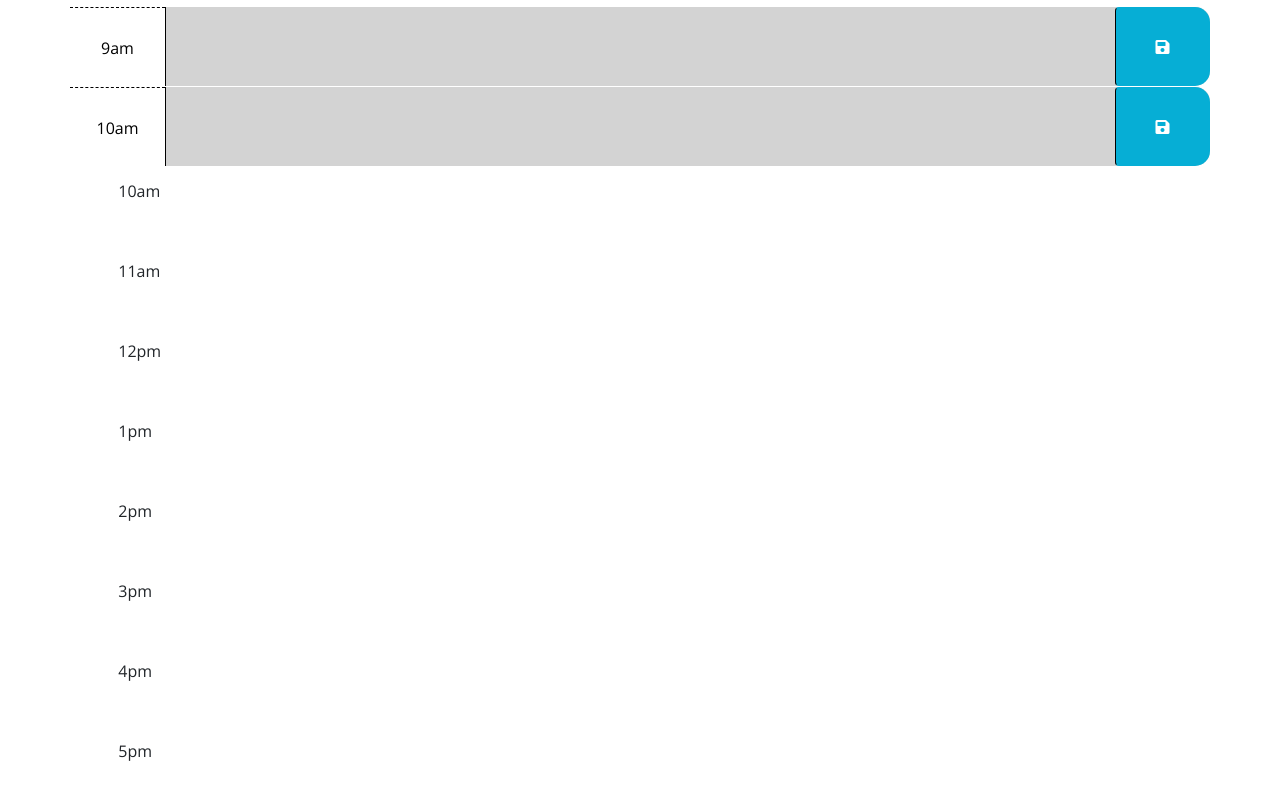
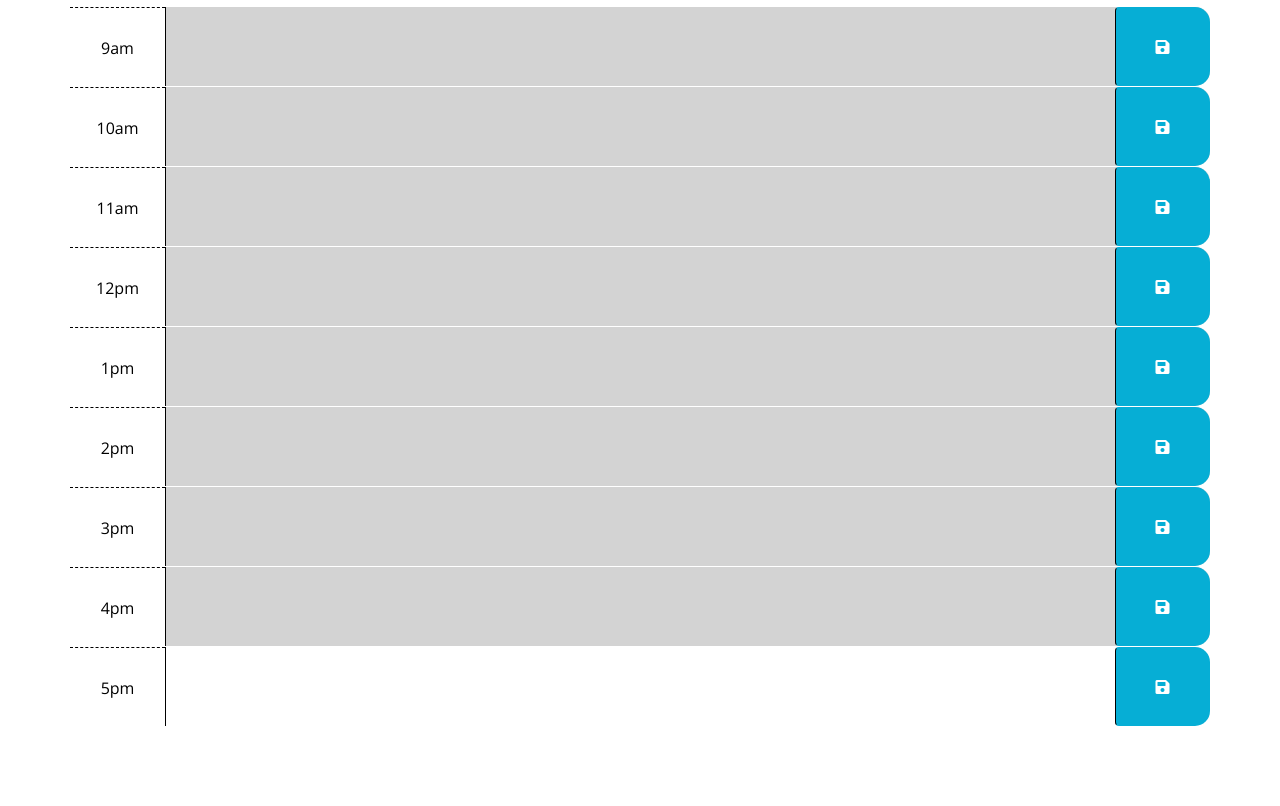
Before and after one commit to tracyroseguajardo/daily-planner, a plain HTML site: page index.html in a window 1280 px wide. Shown: the part 330-1136 px from the top of the page. After the commit the page ends 1056 px from the top, so only its background shows below. Drawn offline with nearby package versions, Linux system fonts and the light colour scheme.

Commit message:
added all timeblocks

```diff
--- a/index.html
+++ b/index.html
@@ -38,86 +38,61 @@
       <button class="saveBtn btn col-md-1"><i class="fas fa-save"></i></button>
     </div>
 
-    <div class="row ten">
-      <div class="col">
-        10am
+    <div id="11" class="time-block row">
+      <div class="hour col-md-1">
+        11am
       </div>
-      <div class="col-8">
-      </div>
-      <div class="col">
-      </div>
+      <textarea class="description col-md 10"></textarea>
+      <button class="saveBtn btn col-md-1"><i class="fas fa-save"></i></button>
     </div>
 
-    <div class="row eleven">
-      <div class="col">
-        11am
+    <div id="12" class="time-block row">
+      <div class="hour col-md-1">
+        12pm
       </div>
-      <div class="col-8">
-      </div>
-      <div class="col">
-      </div>
+      <textarea class="description col-md 10"></textarea>
+      <button class="saveBtn btn col-md-1"><i class="fas fa-save"></i></button>
     </div>
 
-    <div class="row twelve">
-      <div class="col">
-        12pm
+    <div id="13" class="time-block row">
+      <div class="hour col-md-1">
+        1pm
       </div>
-      <div class="col-8">
-      </div>
-      <div class="col">
-      </div>
+      <textarea class="description col-md 10"></textarea>
+      <button class="saveBtn btn col-md-1"><i class="fas fa-save"></i></button>
     </div>
 
-    <div class="row one">
-      <div class="col">
-        1pm
+    <div id="14" class="time-block row">
+      <div class="hour col-md-1">
+        2pm
       </div>
-      <div class="col-8">
-      </div>
-      <div class="col">
-      </div>
+      <textarea class="description col-md 10"></textarea>
+      <button class="saveBtn btn col-md-1"><i class="fas fa-save"></i></button>
     </div>
 
-    <div class="row two">
-      <div class="col">
-        2pm
+    <div id="15" class="time-block row">
+      <div class="hour col-md-1">
+        3pm
       </div>
-      <div class="col-8 two">
-      </div>
-      <div class="col">
-      </div>
+      <textarea class="description col-md 10"></textarea>
+      <button class="saveBtn btn col-md-1"><i class="fas fa-save"></i></button>
     </div>
 
-    <div class="row three">
-      <div class="col">
-        3pm
+    <div id="16" class="time-block row">
+      <div class="hour col-md-1">
+        4pm
       </div>
-      <div class="col-8">
-      </div>
-      <div class="col">
-      </div>
+      <textarea class="description col-md 10"></textarea>
+      <button class="saveBtn btn col-md-1"><i class="fas fa-save"></i></button>
     </div>
 
-    <div class="row four">
-      <div class="col">
-        4pm
-      </div>
-      <div class="col-8">
-      </div>
-      <div class="col">
-      </div>
-    </div>
-
-    <div class="row five">
-      <div class="col">
+    <div id="17" class="time-block row">
+      <div class="hour col-md-1">
         5pm
       </div>
-      <div class="col-8">
-      </div>
-      <div class="col">
-      </div>
+      <textarea class="description col-md 10"></textarea>
+      <button class="saveBtn btn col-md-1"><i class="fas fa-save"></i></button>
     </div>
-  </div>
 
   <script src="https://cdnjs.cloudflare.com/ajax/libs/jquery/3.2.1/jquery.min.js"></script>
   <script src="https://cdnjs.cloudflare.com/ajax/libs/moment.js/2.24.0/moment.min.js"></script>
```
